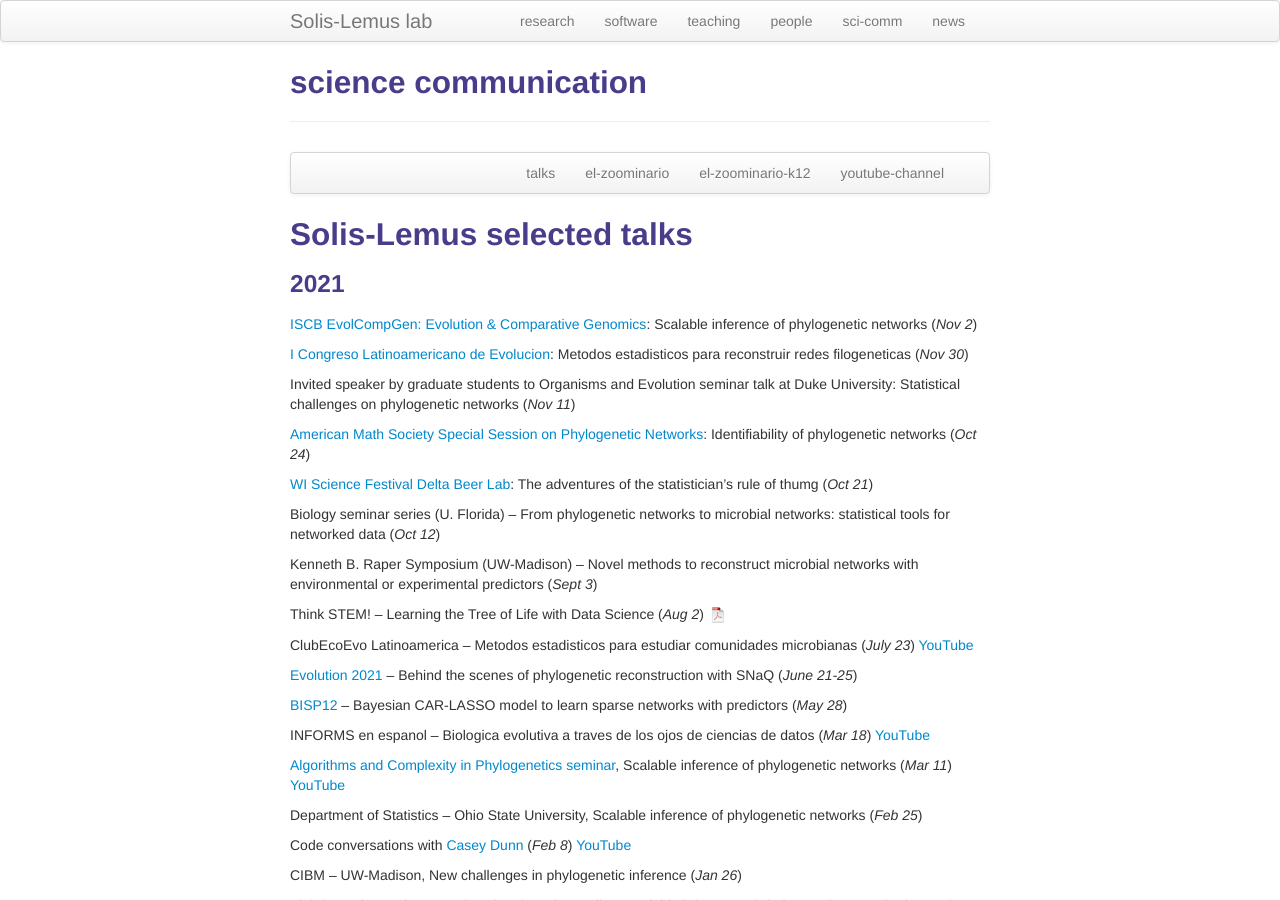
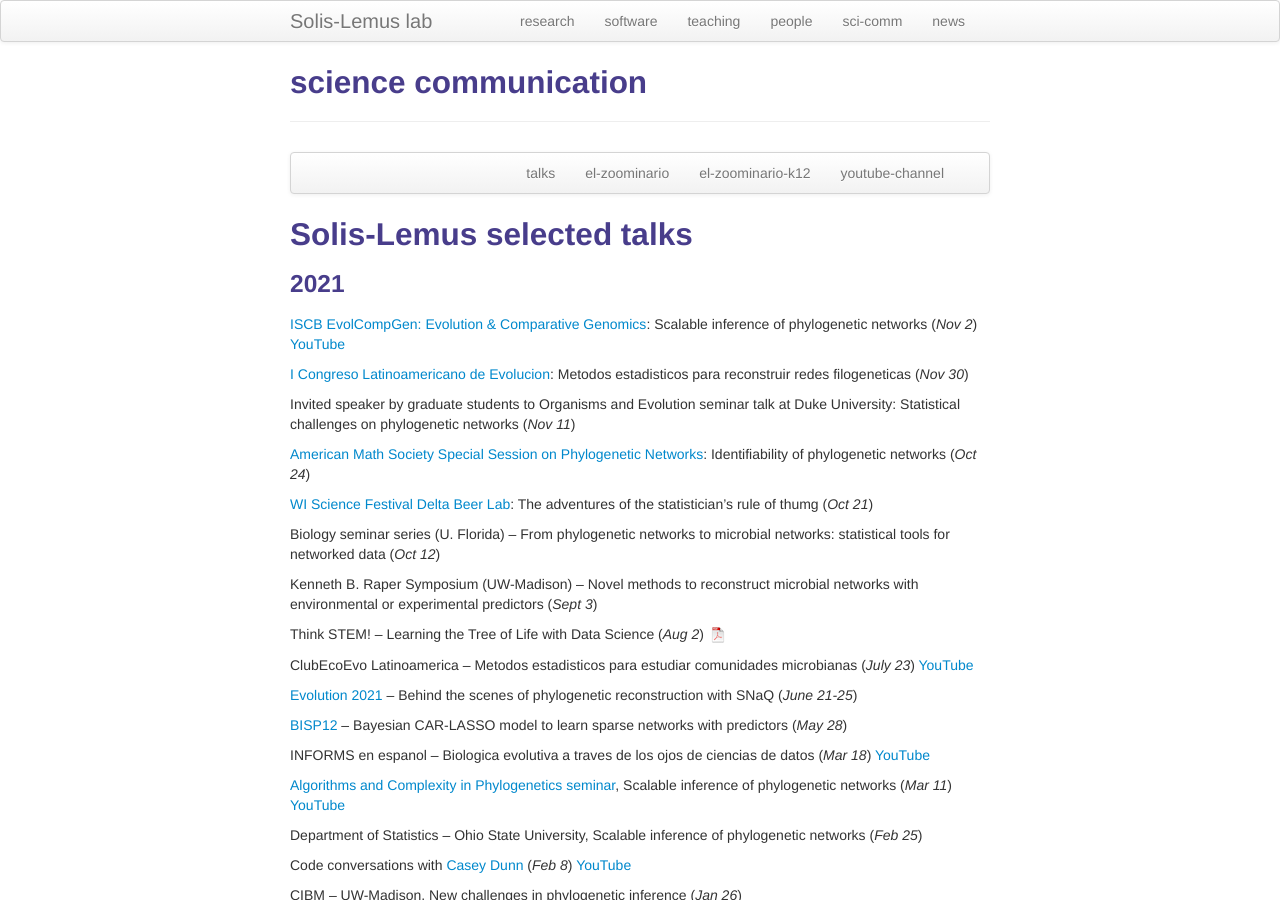
Before and after one commit to solislemuslab/solislemuslab.github.io, a Jekyll site: the page built from pages/talks.md, in a window 1280 px wide and 900 px high. Built offline with Jekyll 4.4.1, drawn with Linux system fonts in a browser that asks for light colours.

Commit message:
added isb talk:

```diff
--- a/pages/talks.md
+++ b/pages/talks.md
@@ -20,7 +20,7 @@
 
 ### 2021
 
-[ISCB EvolCompGen: Evolution & Comparative Genomics](https://www.iscb.org/cms_addon/conferences/ismbeccb2021/tracks/evolcompgen): Scalable inference of phylogenetic networks (_Nov 2_)
+[ISCB EvolCompGen: Evolution & Comparative Genomics](https://www.iscb.org/cms_addon/conferences/ismbeccb2021/tracks/evolcompgen): Scalable inference of phylogenetic networks (_Nov 2_) [YouTube](https://www.youtube.com/watch?v=J9HjsJ9PaGI)
 
 [I Congreso Latinoamericano de Evolucion](https://www.socevol.cl/?p=1621&lang=en): Metodos estadisticos para reconstruir redes filogeneticas (_Nov 30_)
 
```
Also changed, not shown: 1 other file.
